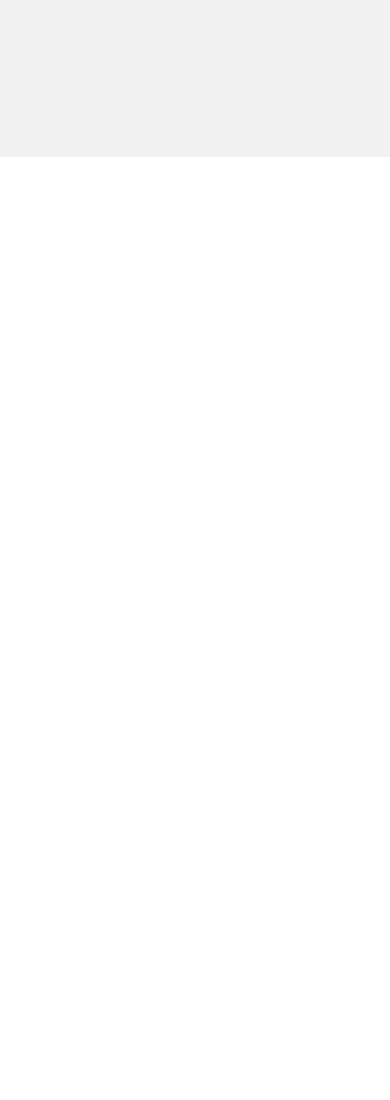
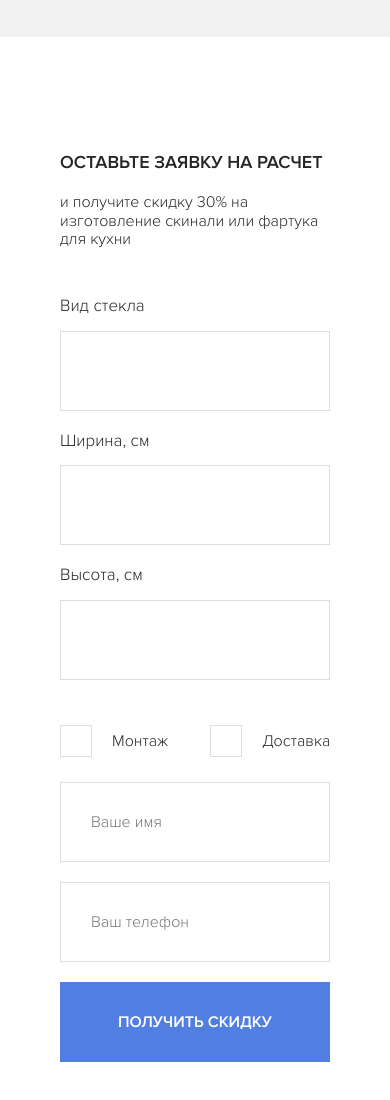
Before and after one commit to felixfrontend/skinali, a plain HTML site: page index.html in a window 390 px wide. Shown: the part 646-1746 px from the top of the page. Before the commit the page ends 844 px from the top, so only its background shows below. Drawn offline with Linux system fonts and the light colour scheme.

Commit message:
Добавил форму и адаптив

```diff
--- a/index.html
+++ b/index.html
@@ -67,6 +67,53 @@
 		<!-- /.hero -->
 	</header>
 	<!-- /.header -->
+
+	<main>
+		<section class="offer">
+			<div class="container">
+				<div class="offer__block offer-block">
+					<h2 class="offer__title">Оставьте заявку на расчет</h2>
+					<span class="offer__subtitle">и получите скидку 30% на изготовление скинали или фартука для кухни</span>
+					<form action="" class="form offer__form">
+						<div class="form__row">
+							<div class="form__group">
+								<label for="" class="form__label">Вид стекла</label>
+								<input type="text" class="input form__input"></div>
+							<div class="form__group">
+								<label for="" class="form__label">Ширина, см</label>
+								<input type="text" class="input form__input"></div>
+							<div class="form__group">
+								<label for="" class="form__label">Высота, см</label>
+								<input type="text" class="input form__input"></div>
+						</div>
+						<div class="form__row form__row-checkbox">
+							<div class="form__checkbox">
+								<input class="checkbox" type="checkbox" id="install">
+								<label class="checkbox-label" for="install">
+									Монтаж
+								</label></div>
+							<div class="form__checkbox">
+								<input class="checkbox" type="checkbox" id="delivery">
+								<label class="checkbox-label" for="delivery">
+									Доставка
+								</label></div>
+						</div>
+						<div class="form__row">
+							<div class="form__group">
+								<input type="text" class="input form__input" placeholder="Ваше имя">
+							</div>
+							<div class="form__group">
+								<input type="text" class="input form__input" placeholder="Ваш телефон">
+							</div>
+							<div class="form__group">
+								<input type="submit" class="button form__button" value="Получить скидку">
+							</div>
+						</div>
+					</form>
+				</div>
+			</div>
+		</section>
+	</main>
 </body>
 
 </html>
--- a/sass/_colors.scss
+++ b/sass/_colors.scss
@@ -1,3 +1,4 @@
 $text-color:#262626;
 $text-color-light:#7b7b79;
 $color-primary:#507fe1;
+$bg-secondary:#f1f1f1;
--- a/sass/_interface.scss
+++ b/sass/_interface.scss
@@ -22,7 +22,38 @@ body {
 	color: #fff;
 	@include bold;
 }
-@media (max-width:576px) {
+.bg-secondary {
+	background: $bg-secondary;
+}
+.input {
+	height: 80px;
+	padding-left: 30px;
+	border: 1px solid #dddddd;
+}
+input[type="checkbox"] {
+	display: none;
+	&:checked + label:before {
+		background-color: $color-primary;
+		}
+	}
+.checkbox {
+	&-label {
+		display: flex;
+		align-items: center;
+		margin-right: 42px;
+		&:before {
+			content: '';
+			width: 30px;
+			height: 30px;
+			margin-right: 20px;
+			border: 1px solid #dddddd;
+		}
+		&:hover {
+			cursor: pointer;
+		}
+	}
+}
+	@media (max-width:576px) {
 	.button-o {
 		font-size: 10px;
 	}
--- a/sass/blocks/_hero.scss
+++ b/sass/blocks/_hero.scss
@@ -26,6 +26,12 @@
 	}
 }
 
+@media(max-width:768px) {
+	.hero {
+		padding-bottom: 150px;
+	}
+}
+
 @media (max-width:576px) {
 	.logo {
 		display: none;
--- /dev/null
+++ b/sass/blocks/_offer.scss
@@ -0,0 +1,77 @@
+.offer {
+	padding: 129px 0;
+	&-block {
+		background-color: #fff;
+		padding: 80px;
+	}
+	&__title {
+		font-size: 25px;
+		text-transform: uppercase;
+		@include bold;
+		margin-bottom:20px;
+	}
+	&__subtitle {
+		display: block;
+		font-size: 21px;
+		margin-bottom: 48px;
+	}
+}
+.form {
+	&__row {
+		display: flex;
+		align-items: center;
+		max-width: 900px;
+		margin-bottom: 25px;
+		&:last-child {
+			margin-bottom: 0;
+		}
+	}
+	&__label {
+		display: block;
+		font-size: 17px;
+		margin-bottom: 15px;
+	}
+	&__group {
+		flex-basis: 33.33%;
+	}
+	&__input {
+		width: 100%;
+		border-right-width: none;
+		&:last-child {
+			border-right-width: 1px;
+		}
+	}
+	&__button {
+		height: 80px;
+		width: 100%;
+	}
+}
+
+@media (max-width:768px) {
+	.offer {
+		padding: 60px 0;
+		&-block {
+			padding: 40px;
+		}
+		&__title {
+			font-size: 18px;
+		}
+		&__subtitle {
+			font-size: 16px;
+		}
+	}
+	.form {
+		&__row {
+			flex-direction: column;
+			&-checkbox {
+				flex-direction: row;
+			}
+		}
+		&__group {
+			width: 100%;
+		}
+		&__input {
+			margin-bottom: 20px;
+		}
+	}
+}
--- a/sass/style.scss
+++ b/sass/style.scss
@@ -10,3 +10,5 @@
 @import 'blocks/navbar';
 // Блок hero
 @import 'blocks/hero';
+// Блок offer
+@import 'blocks/offer';
```
Also changed, not shown: css/style.css.
